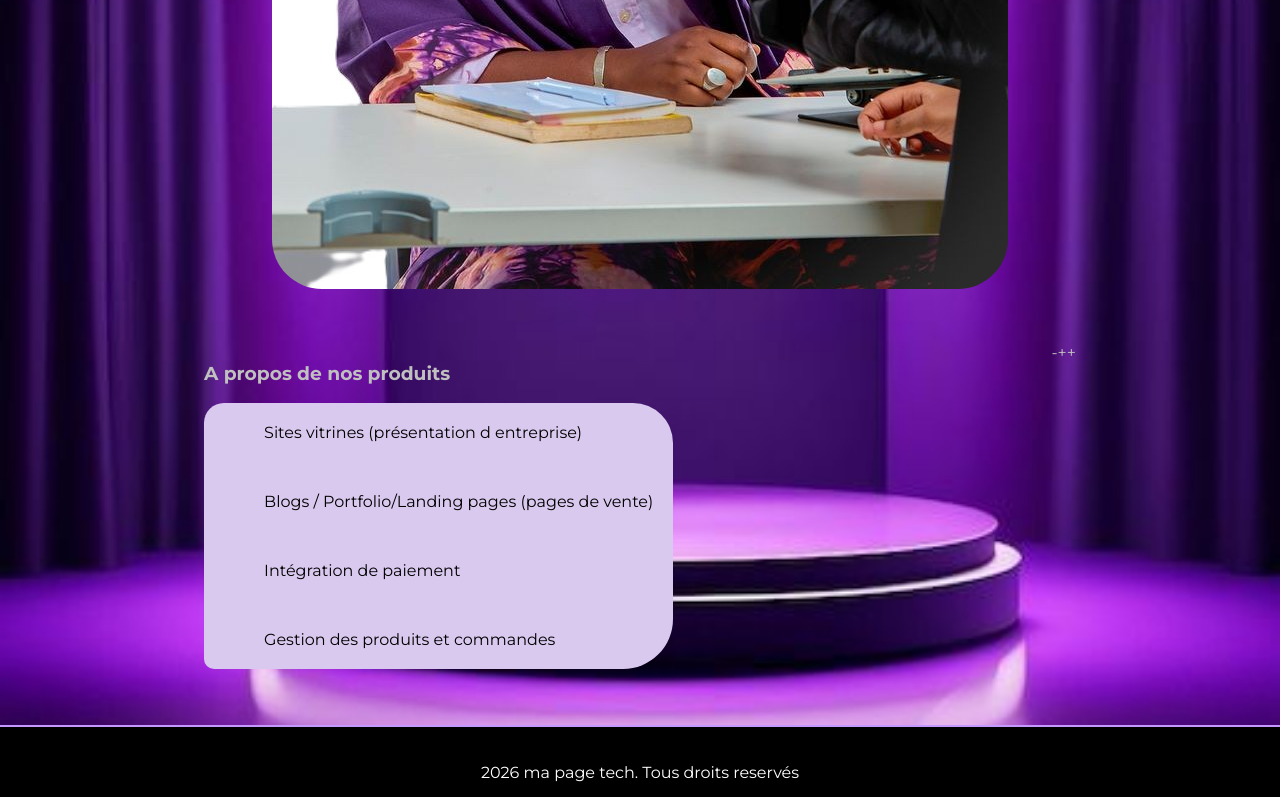
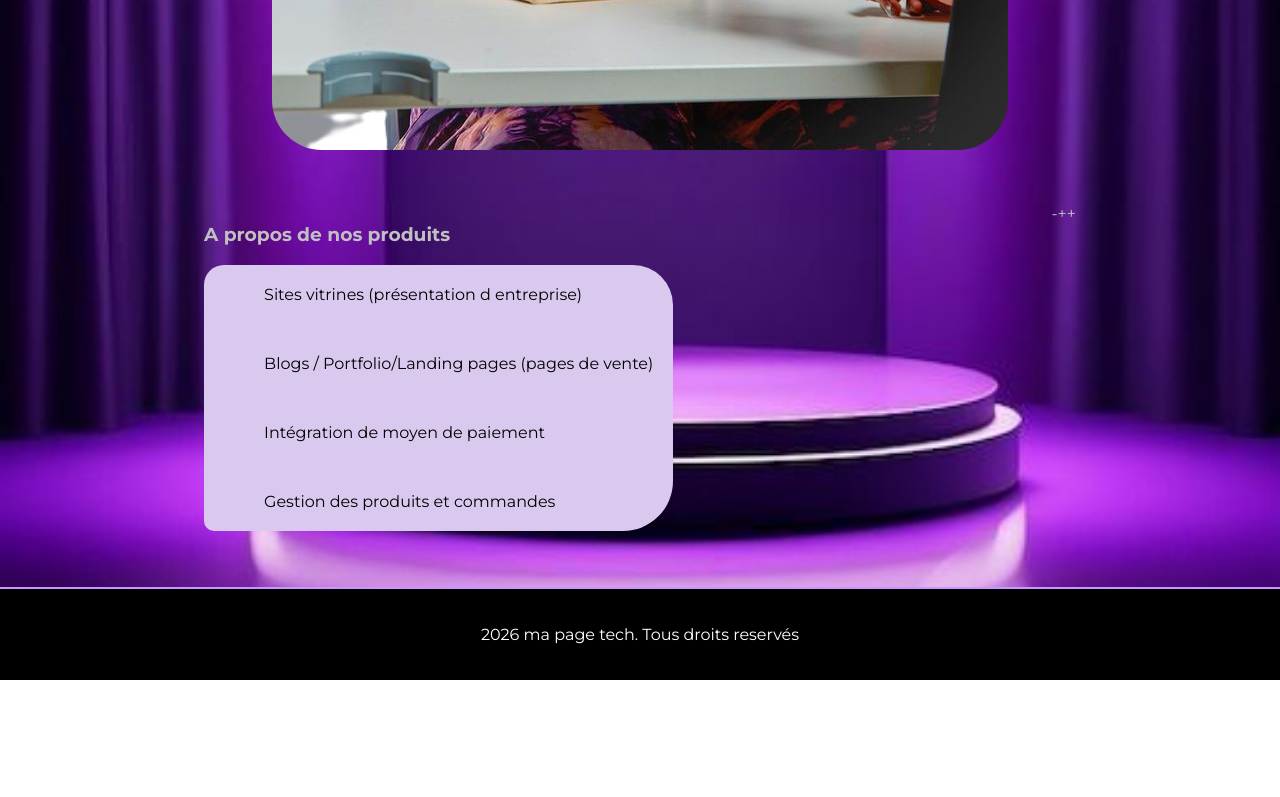
Before and after one commit to gpka86/AbdoulayeTech, a plain HTML site: page index.html in a window 1280 px wide. Shown: the part 1863-2660 px from the top of the page. After the commit the page ends 2543 px from the top, so only its background shows below. Drawn offline with Linux system fonts and the light colour scheme.

Commit message:
mise à jour section nos produits

```diff
--- a/index.html
+++ b/index.html
@@ -29,10 +29,10 @@
 
             <div class="description">
                 <h1> Profitez de nos services de qualité
-                    <br> du Developpement Web avec notre équipe
+                    <br> du Developpement Web avec notre équipe jeune et dynamique
                 </h1>
                 <p> Je suis passionné du developpement Web</p>
-                <button>Je me lance </button>
+                <button> Je me lance </button>
 
             </div>
 
@@ -61,7 +61,7 @@
                 <div class="logo3">
                     <img src="Images/website.png" alt="Logo vitrine">
                     <h3> Site vitrine </h3>
-                    <p> Pour présenter votre activité avec style</p>
+                    <p> Pour présenter votre activité avec style </p>
                 </div>
             </div>
         </section>
@@ -75,7 +75,7 @@
                 <ul>
                     <li> Sites vitrines (présentation d entreprise) </li>
                     <li> Blogs / Portfolio/Landing pages (pages de vente) </li>
-                    <li> Intégration de paiement </li>
+                    <li> Intégration de moyen de paiement </li>
                     <li> Gestion des produits et commandes</li>
                 </ul>
             </div>-++
```
